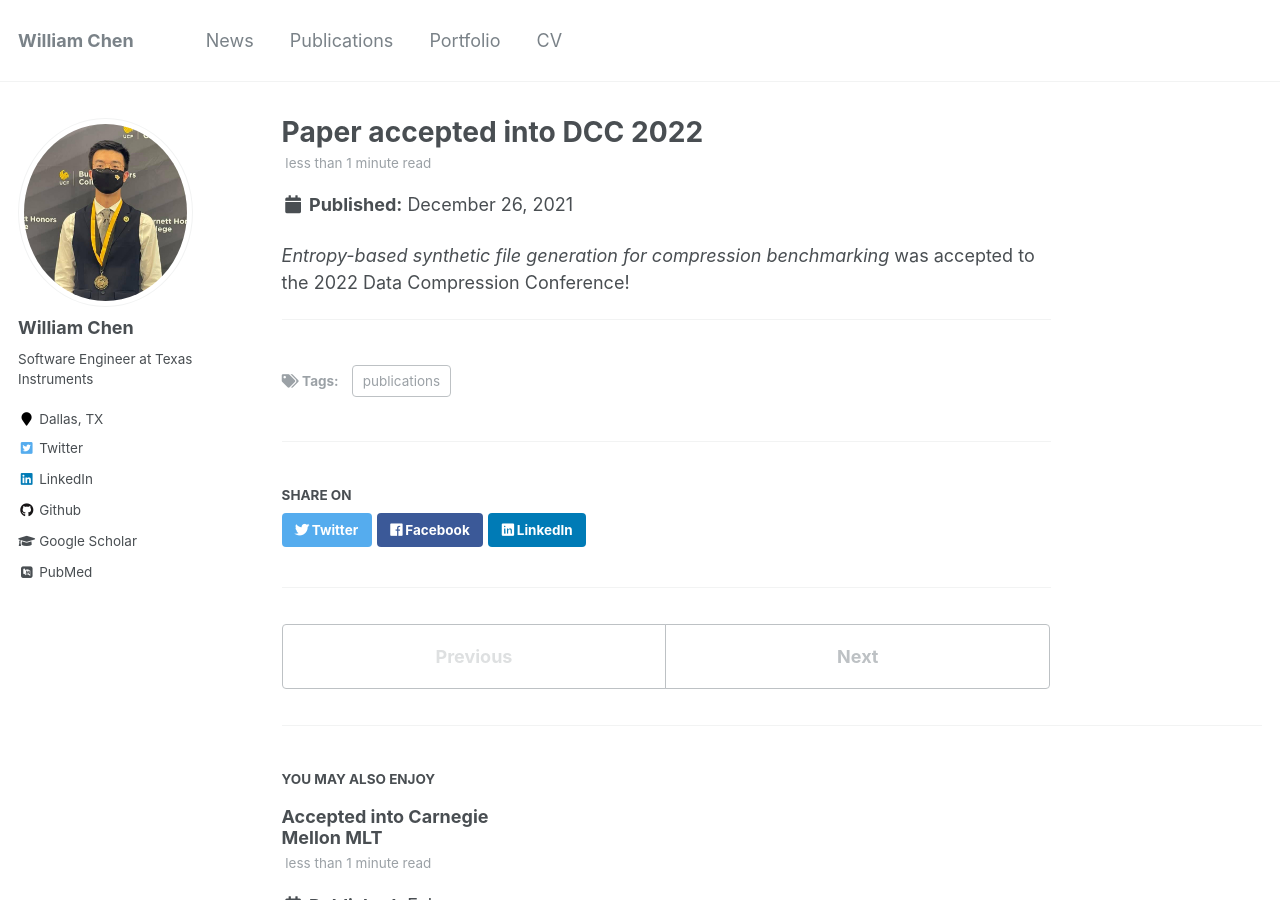
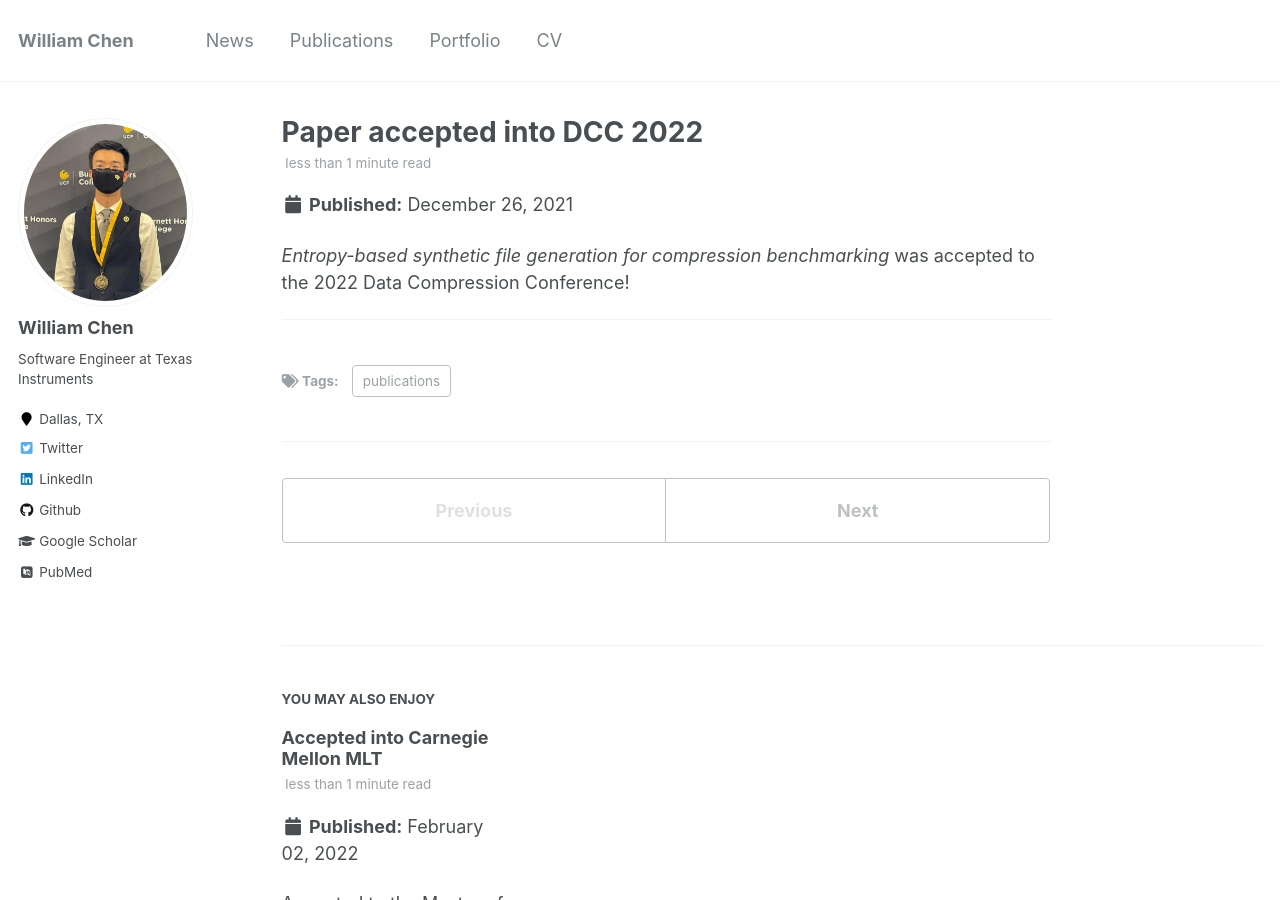
Before and after one commit to wanchichen/wanchichen.github.io, a Jekyll site: the page built from _posts/2021-12-26-blog2.md, in a window 1280 px wide and 900 px high. Built offline with Jekyll 4.4.1, drawn with Linux system fonts in a browser that asks for light colours; some web fonts are replaced; some of the changed lines change nothing that is shown.

Commit message:
Update _config.yml

```diff
--- a/_config.yml
+++ b/_config.yml
@@ -192,8 +192,8 @@
       layout: single
       author_profile: true
       read_time: true
-      comments: true
-      share: true
+      comments: false
+      share: false
       related: true
   # _pages
   - scope:
@@ -219,7 +219,7 @@
       layout: single
       author_profile: true
       share: true
-      comments: true
+      comments: false
   # _portfolio
   - scope:
       path: ""
@@ -228,7 +228,7 @@
       layout: single
       author_profile: true
       share: true
-      comment: true
+      comment: false
   # _talks
   - scope:
       path: ""
```
